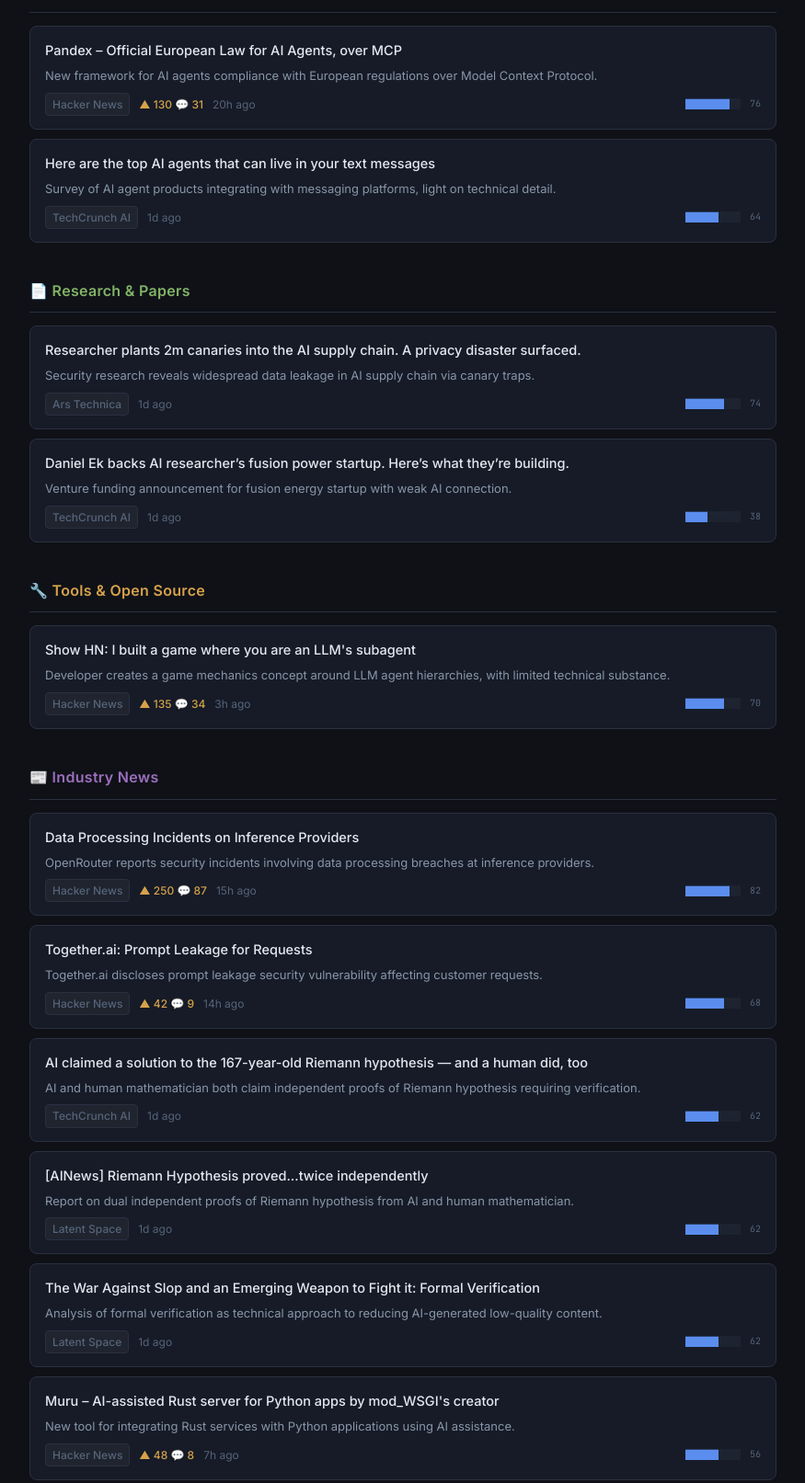
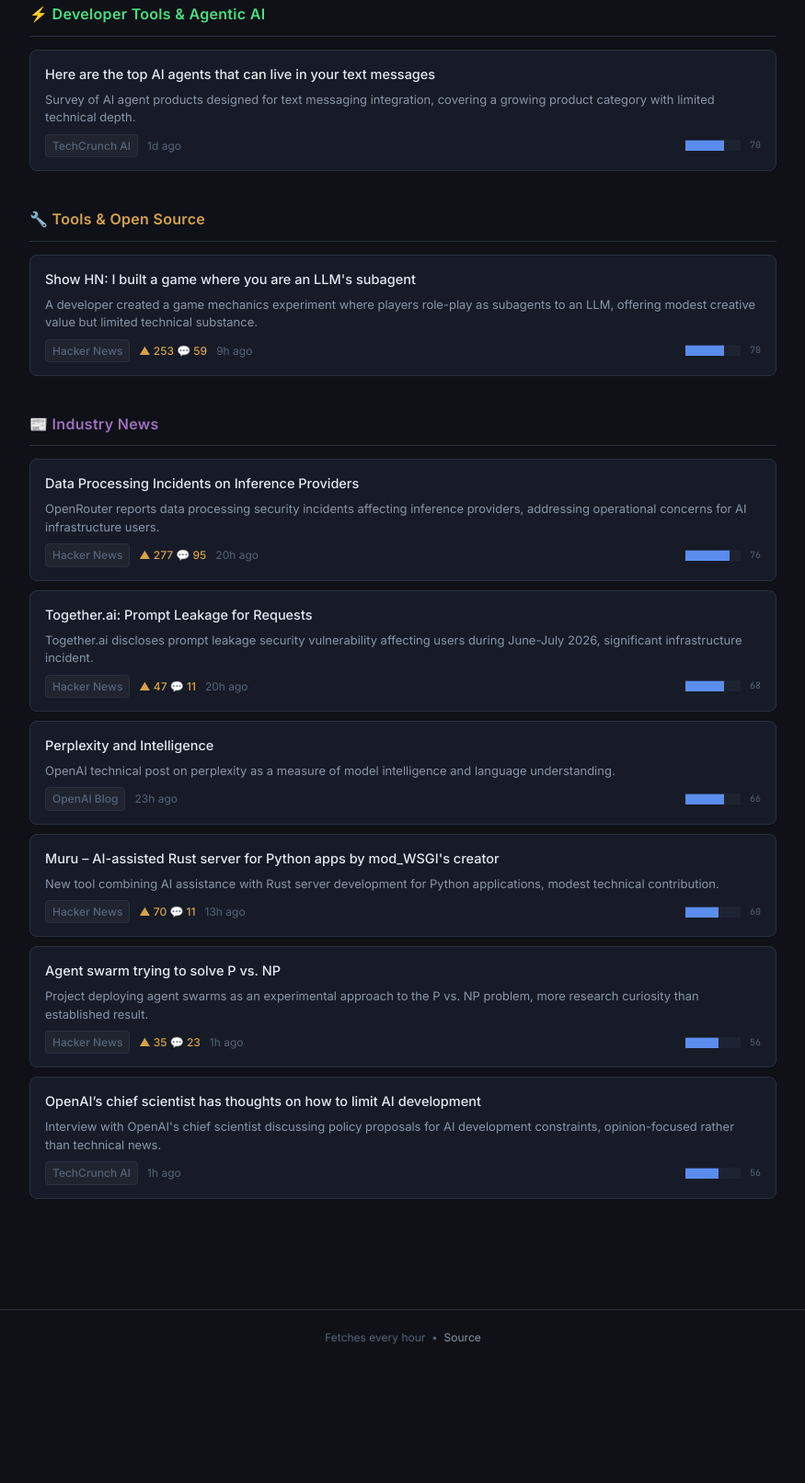
Before and after one commit to kevin-cantwell/ai-digest, a plain HTML site: page index.html in a window 1280 px wide. Shown: the part 324-1937 px from the top of the page at 92% size, without its empty margins (202-1077 px from the left). After the commit the page ends 1808 px from the top, so only its background shows below. Drawn offline with Linux system fonts and the light colour scheme.

Commit message:
digest: 2026-11-22 23:13 UTC

```diff
--- a/index.html
+++ b/index.html
@@ -246,7 +246,7 @@
   <div class="header-inner">
     <div class="logo">AI Digest<span class="logo-dot">.</span></div>
     <div class="header-meta">
-      <span class="header-date" id="header-date" data-utc="2026-11-22T17:36:20Z">Sunday, November 22, 2026 — 17:36 UTC</span>
+      <span class="header-date" id="header-date" data-utc="2026-11-22T23:13:02Z">Sunday, November 22, 2026 — 23:13 UTC</span>
       <script>
         (function() {
           var el = document.getElementById('header-date');
@@ -259,7 +259,7 @@
       <span class="header-updated" id="header-updated">Updated just now</span>
       <script>
         (function() {
-          var builtAt = new Date("2026-11-22T17:36:20Z");
+          var builtAt = new Date("2026-11-22T23:13:02Z");
           function updateAge() {
             var mins = Math.floor((Date.now() - builtAt.getTime()) / 60000);
             var el = document.getElementById('header-updated');
@@ -275,16 +275,16 @@
           setInterval(updateAge, 60000);
         })();
       </script>
-      <span class="header-count">11 stories</span>
+      <span class="header-count">8 stories</span>
     </div>
   </div>
 </header>
 
 <main>
   <div class="tldr-box">
-    <p class="tldr-text"># Summary
+    <p class="tldr-text"># AI News Summary
 
-Security vulnerabilities have emerged across AI infrastructure, including data processing incidents at inference providers and prompt leakage issues at Together.ai, highlighting growing risks in the AI supply chain. Separately, two independent proofs of the Riemann hypothesis were submitted, one by an AI system and one by a human researcher, marking a significant mathematical development.</p>
+Multiple inference and data processing platforms reported security incidents involving prompt leakage and data handling vulnerabilities, highlighting growing concerns about information protection in AI service providers. Meanwhile, developments in AI agents—including new frameworks for multi-agent systems, text-message-based interfaces, and research into agent swarms—demonstrate accelerating progress in autonomous AI system deployment.</p>
   </div>
 
 
@@ -293,55 +293,14 @@ Security vulnerabilities have emerged across AI infrastructure, including data p
       <div class="cards">
       <div class="card">
         <div class="card-header">
-          <a class="card-title" href="https://www.pandex.io" target="_blank" rel="noopener noreferrer">Pandex – Official European Law for AI Agents, over MCP</a>
-        </div>
-        <p class="item-summary">New framework for AI agents compliance with European regulations over Model Context Protocol.</p>
-        <div class="card-meta">
-          <a class="source" href="https://news.ycombinator.com/item?id=50593481" target="_blank" rel="noopener noreferrer">Hacker News</a>
-          <span class="upvotes">▲ 130  💬 31</span>
-          <span class="age">20h ago</span>
-          <span class="score-bar" title="Quality score: 76/100"><span class="bar-filled">████████</span><span class="bar-empty">░░</span> <span class="score-num">76</span></span>
-        </div>
-      </div>
-      <div class="card">
-        <div class="card-header">
           <a class="card-title" href="https://techcrunch.com/2026/11/21/all-the-ai-agents-that-can-live-in-your-text-messages/" target="_blank" rel="noopener noreferrer">Here are the top AI agents that can live in your text messages</a>
         </div>
-        <p class="item-summary">Survey of AI agent products integrating with messaging platforms, light on technical detail.</p>
+        <p class="item-summary">Survey of AI agent products designed for text messaging integration, covering a growing product category with limited technical depth.</p>
         <div class="card-meta">
           <a class="source" href="https://techcrunch.com/2026/11/21/all-the-ai-agents-that-can-live-in-your-text-messages/" target="_blank" rel="noopener noreferrer">TechCrunch AI</a>
 
           <span class="age">1d ago</span>
-          <span class="score-bar" title="Quality score: 64/100"><span class="bar-filled">██████</span><span class="bar-empty">░░░░</span> <span class="score-num">64</span></span>
-        </div>
-      </div>
-      </div>
-    </section>
-    <section class="digest-section">
-      <h2 class="section-title" style="color: #82b366;">📄 Research &amp; Papers</h2>
-      <div class="cards">
-      <div class="card">
-        <div class="card-header">
-          <a class="card-title" href="https://arstechnica.com/security/2026/11/a-leaky-ai-supply-chain-is-exposing-secret-user-data-at-an-alarming-rate/" target="_blank" rel="noopener noreferrer">Researcher plants 2m canaries into the AI supply chain. A privacy disaster surfaced.</a>
-        </div>
-        <p class="item-summary">Security research reveals widespread data leakage in AI supply chain via canary traps.</p>
-        <div class="card-meta">
-          <a class="source" href="https://arstechnica.com/security/2026/11/a-leaky-ai-supply-chain-is-exposing-secret-user-data-at-an-alarming-rate/" target="_blank" rel="noopener noreferrer">Ars Technica</a>
-
-          <span class="age">1d ago</span>
-          <span class="score-bar" title="Quality score: 74/100"><span class="bar-filled">███████</span><span class="bar-empty">░░░</span> <span class="score-num">74</span></span>
-        </div>
-      </div>
-      <div class="card">
-        <div class="card-header">
-          <a class="card-title" href="https://techcrunch.com/2026/11/20/daniel-ek-backs-ai-researchers-fusion-power-startup-heres-what-theyre-building/" target="_blank" rel="noopener noreferrer">Daniel Ek backs AI researcher’s fusion power startup. Here’s what they’re building.</a>
-        </div>
-        <p class="item-summary">Venture funding announcement for fusion energy startup with weak AI connection.</p>
-        <div class="card-meta">
-          <a class="source" href="https://techcrunch.com/2026/11/20/daniel-ek-backs-ai-researchers-fusion-power-startup-heres-what-theyre-building/" target="_blank" rel="noopener noreferrer">TechCrunch AI</a>
-
-          <span class="age">1d ago</span>
-          <span class="score-bar" title="Quality score: 38/100"><span class="bar-filled">████</span><span class="bar-empty">░░░░░░</span> <span class="score-num">38</span></span>
+          <span class="score-bar" title="Quality score: 70/100"><span class="bar-filled">███████</span><span class="bar-empty">░░░</span> <span class="score-num">70</span></span>
         </div>
       </div>
       </div>
@@ -353,11 +312,11 @@ Security vulnerabilities have emerged across AI infrastructure, including data p
         <div class="card-header">
           <a class="card-title" href="https://github.com/gulivan/worker755" target="_blank" rel="noopener noreferrer">Show HN: I built a game where you are an LLM&#x27;s subagent</a>
         </div>
-        <p class="item-summary">Developer creates a game mechanics concept around LLM agent hierarchies, with limited technical substance.</p>
+        <p class="item-summary">A developer created a game mechanics experiment where players role-play as subagents to an LLM, offering modest creative value but limited technical substance.</p>
         <div class="card-meta">
           <a class="source" href="https://news.ycombinator.com/item?id=50599762" target="_blank" rel="noopener noreferrer">Hacker News</a>
-          <span class="upvotes">▲ 135  💬 34</span>
-          <span class="age">3h ago</span>
+          <span class="upvotes">▲ 253  💬 59</span>
+          <span class="age">9h ago</span>
           <span class="score-bar" title="Quality score: 70/100"><span class="bar-filled">███████</span><span class="bar-empty">░░░</span> <span class="score-num">70</span></span>
         </div>
       </div>
@@ -370,71 +329,71 @@ Security vulnerabilities have emerged across AI infrastructure, including data p
         <div class="card-header">
           <a class="card-title" href="https://openrouter.ai/blog/announcements/data-processing-incidents-on-inference-providers/" target="_blank" rel="noopener noreferrer">Data Processing Incidents on Inference Providers</a>
         </div>
-        <p class="item-summary">OpenRouter reports security incidents involving data processing breaches at inference providers.</p>
+        <p class="item-summary">OpenRouter reports data processing security incidents affecting inference providers, addressing operational concerns for AI infrastructure users.</p>
         <div class="card-meta">
           <a class="source" href="https://news.ycombinator.com/item?id=50595554" target="_blank" rel="noopener noreferrer">Hacker News</a>
-          <span class="upvotes">▲ 250  💬 87</span>
-          <span class="age">15h ago</span>
-          <span class="score-bar" title="Quality score: 82/100"><span class="bar-filled">████████</span><span class="bar-empty">░░</span> <span class="score-num">82</span></span>
+          <span class="upvotes">▲ 277  💬 95</span>
+          <span class="age">20h ago</span>
+          <span class="score-bar" title="Quality score: 76/100"><span class="bar-filled">████████</span><span class="bar-empty">░░</span> <span class="score-num">76</span></span>
         </div>
       </div>
       <div class="card">
         <div class="card-header">
           <a class="card-title" href="https://www.together.ai/blog/security-event-prompt-leakage-for-requests-in-june-and-july-of-2026" target="_blank" rel="noopener noreferrer">Together.ai: Prompt Leakage for Requests</a>
         </div>
-        <p class="item-summary">Together.ai discloses prompt leakage security vulnerability affecting customer requests.</p>
+        <p class="item-summary">Together.ai discloses prompt leakage security vulnerability affecting users during June-July 2026, significant infrastructure incident.</p>
         <div class="card-meta">
           <a class="source" href="https://news.ycombinator.com/item?id=50595816" target="_blank" rel="noopener noreferrer">Hacker News</a>
-          <span class="upvotes">▲ 42  💬 9</span>
-          <span class="age">14h ago</span>
+          <span class="upvotes">▲ 47  💬 11</span>
+          <span class="age">20h ago</span>
           <span class="score-bar" title="Quality score: 68/100"><span class="bar-filled">███████</span><span class="bar-empty">░░░</span> <span class="score-num">68</span></span>
         </div>
       </div>
       <div class="card">
         <div class="card-header">
-          <a class="card-title" href="https://techcrunch.com/2026/11/20/ai-claimed-a-solution-to-the-167-year-old-riemann-hypothesis-and-a-human-did-too/" target="_blank" rel="noopener noreferrer">AI claimed a solution to the 167-year-old Riemann hypothesis — and a human did, too</a>
+          <a class="card-title" href="https://openai.com/index/perplexity-and-intelligence" target="_blank" rel="noopener noreferrer">Perplexity and Intelligence</a>
         </div>
-        <p class="item-summary">AI and human mathematician both claim independent proofs of Riemann hypothesis requiring verification.</p>
+        <p class="item-summary">OpenAI technical post on perplexity as a measure of model intelligence and language understanding.</p>
         <div class="card-meta">
-          <a class="source" href="https://techcrunch.com/2026/11/20/ai-claimed-a-solution-to-the-167-year-old-riemann-hypothesis-and-a-human-did-too/" target="_blank" rel="noopener noreferrer">TechCrunch AI</a>
+          <a class="source" href="https://openai.com/index/perplexity-and-intelligence" target="_blank" rel="noopener noreferrer">OpenAI Blog</a>
 
-          <span class="age">1d ago</span>
-          <span class="score-bar" title="Quality score: 62/100"><span class="bar-filled">██████</span><span class="bar-empty">░░░░</span> <span class="score-num">62</span></span>
-        </div>
-      </div>
-      <div class="card">
-        <div class="card-header">
-          <a class="card-title" href="https://latent.space/p/ainews-riemann-hypothesis-proved-twice-independently/" target="_blank" rel="noopener noreferrer">[AINews] Riemann Hypothesis proved...twice independently</a>
-        </div>
-        <p class="item-summary">Report on dual independent proofs of Riemann hypothesis from AI and human mathematician.</p>
-        <div class="card-meta">
-          <a class="source" href="https://latent.space/p/ainews-riemann-hypothesis-proved-twice-independently/" target="_blank" rel="noopener noreferrer">Latent Space</a>
-
-          <span class="age">1d ago</span>
-          <span class="score-bar" title="Quality score: 62/100"><span class="bar-filled">██████</span><span class="bar-empty">░░░░</span> <span class="score-num">62</span></span>
-        </div>
-      </div>
-      <div class="card">
-        <div class="card-header">
-          <a class="card-title" href="https://latent.space/p/formal-verification/" target="_blank" rel="noopener noreferrer">The War Against Slop and an Emerging Weapon to Fight it: Formal Verification</a>
-        </div>
-        <p class="item-summary">Analysis of formal verification as technical approach to reducing AI-generated low-quality content.</p>
-        <div class="card-meta">
-          <a class="source" href="https://latent.space/p/formal-verification/" target="_blank" rel="noopener noreferrer">Latent Space</a>
-
-          <span class="age">1d ago</span>
-          <span class="score-bar" title="Quality score: 62/100"><span class="bar-filled">██████</span><span class="bar-empty">░░░░</span> <span class="score-num">62</span></span>
+          <span class="age">23h ago</span>
+          <span class="score-bar" title="Quality score: 66/100"><span class="bar-filled">███████</span><span class="bar-empty">░░░</span> <span class="score-num">66</span></span>
         </div>
       </div>
       <div class="card">
         <div class="card-header">
           <a class="card-title" href="https://simonwillison.net/2026/Nov/21/muru/" target="_blank" rel="noopener noreferrer">Muru – AI-assisted Rust server for Python apps by mod_WSGI&#x27;s creator</a>
         </div>
-        <p class="item-summary">New tool for integrating Rust services with Python applications using AI assistance.</p>
+        <p class="item-summary">New tool combining AI assistance with Rust server development for Python applications, modest technical contribution.</p>
         <div class="card-meta">
           <a class="source" href="https://news.ycombinator.com/item?id=50597959" target="_blank" rel="noopener noreferrer">Hacker News</a>
-          <span class="upvotes">▲ 48  💬 8</span>
-          <span class="age">7h ago</span>
+          <span class="upvotes">▲ 70  💬 11</span>
+          <span class="age">13h ago</span>
+          <span class="score-bar" title="Quality score: 60/100"><span class="bar-filled">██████</span><span class="bar-empty">░░░░</span> <span class="score-num">60</span></span>
+        </div>
+      </div>
+      <div class="card">
+        <div class="card-header">
+          <a class="card-title" href="https://pequalnp.com/" target="_blank" rel="noopener noreferrer">Agent swarm trying to solve P vs. NP</a>
+        </div>
+        <p class="item-summary">Project deploying agent swarms as an experimental approach to the P vs. NP problem, more research curiosity than established result.</p>
+        <div class="card-meta">
+          <a class="source" href="https://news.ycombinator.com/item?id=50604314" target="_blank" rel="noopener noreferrer">Hacker News</a>
+          <span class="upvotes">▲ 35  💬 23</span>
+          <span class="age">1h ago</span>
+          <span class="score-bar" title="Quality score: 56/100"><span class="bar-filled">██████</span><span class="bar-empty">░░░░</span> <span class="score-num">56</span></span>
+        </div>
+      </div>
+      <div class="card">
+        <div class="card-header">
+          <a class="card-title" href="https://techcrunch.com/2026/11/22/openais-chief-scientist-has-thoughts-on-how-to-limit-ai-development/" target="_blank" rel="noopener noreferrer">OpenAI’s chief scientist has thoughts on how to limit AI development</a>
+        </div>
+        <p class="item-summary">Interview with OpenAI&#x27;s chief scientist discussing policy proposals for AI development constraints, opinion-focused rather than technical news.</p>
+        <div class="card-meta">
+          <a class="source" href="https://techcrunch.com/2026/11/22/openais-chief-scientist-has-thoughts-on-how-to-limit-ai-development/" target="_blank" rel="noopener noreferrer">TechCrunch AI</a>
+
+          <span class="age">1h ago</span>
           <span class="score-bar" title="Quality score: 56/100"><span class="bar-filled">██████</span><span class="bar-empty">░░░░</span> <span class="score-num">56</span></span>
         </div>
       </div>
```
Also changed, not shown: feed.xml (+32 -56 lines).
